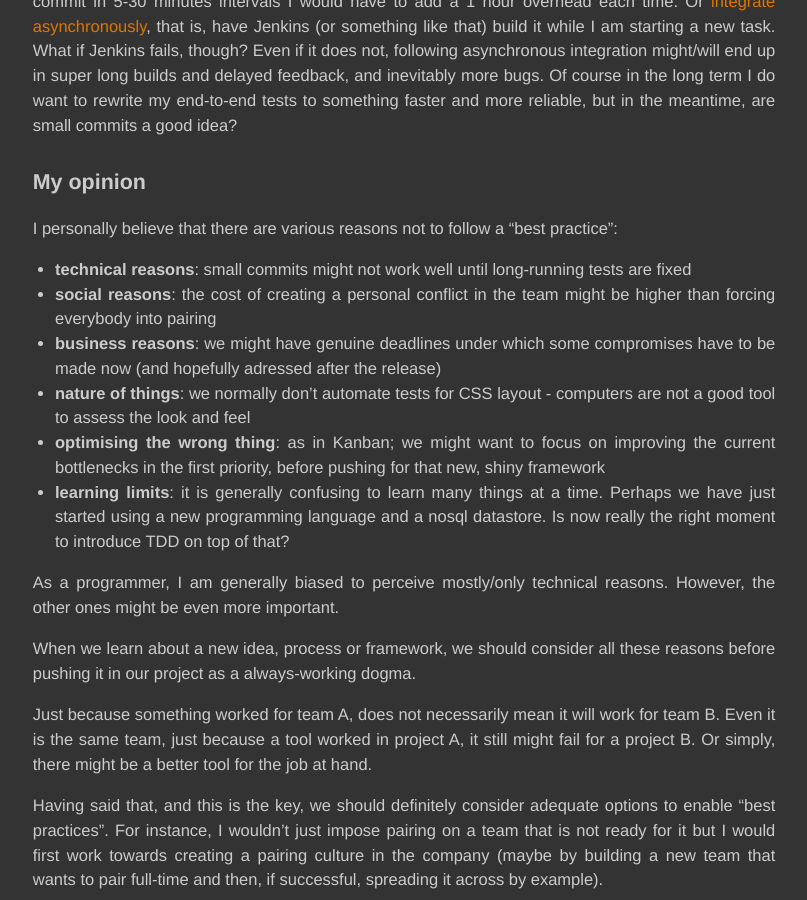
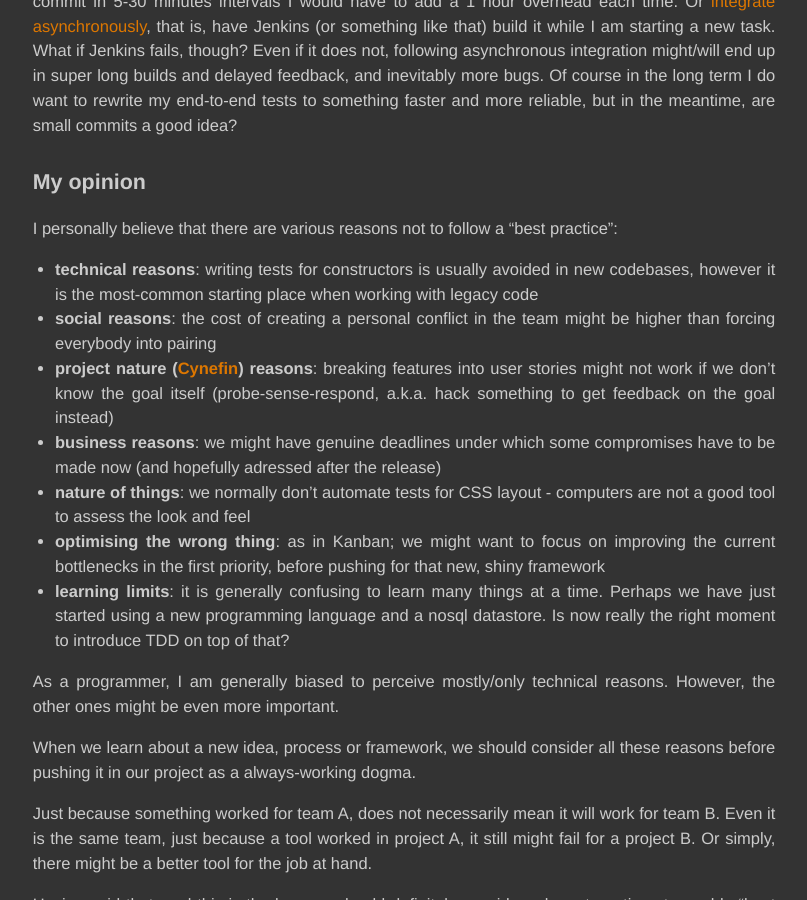
Before and after one commit to unclejamal/unclejamal.github.io, a Jekyll site: the page built from _posts/2015-08-31-catmatic.markdown, in a window 1280 px wide and 900 px high, scrolled down 2336 px. Shown: the whole window, without its empty margins (236-1043 px from the left). Built offline with Jekyll 4.4.1, drawn with Linux system fonts in a browser that asks for light colours; Markdown is read by kramdown in place of the engine named in the settings; comment, search, counter and statistics services are not loaded.

Commit message:
Update catmatic with a reference to Cynefin

```diff
--- a/_posts/2015-08-31-catmatic.markdown
+++ b/_posts/2015-08-31-catmatic.markdown
@@ -63,8 +63,9 @@ My opinion
 
 I personally believe that there are various reasons not to follow a "best practice":
 
-- **technical reasons**: small commits might not work well until long-running tests are fixed
+- **technical reasons**: writing tests for constructors is usually avoided in new codebases, however it is the most-common starting place when working with legacy code
 - **social reasons**: the cost of creating a personal conflict in the team might be higher than forcing everybody into pairing
+- **project nature ([Cynefin](https://lizkeogh.com/2012/03/11/cynefin-for-devs)) reasons**: breaking features into user stories might not work if we don't know the goal itself (probe-sense-respond, a.k.a. hack something to get feedback on the goal instead)
 - **business reasons**: we might have genuine deadlines under which some compromises have to be made now (and hopefully adressed after the release)
 - **nature of things**: we normally don't automate tests for CSS layout - computers are not a good tool to assess the look and feel
 - **optimising the wrong thing**: as in Kanban; we might want to focus on improving the current bottlenecks in the first priority, before pushing for that new, shiny framework
```
